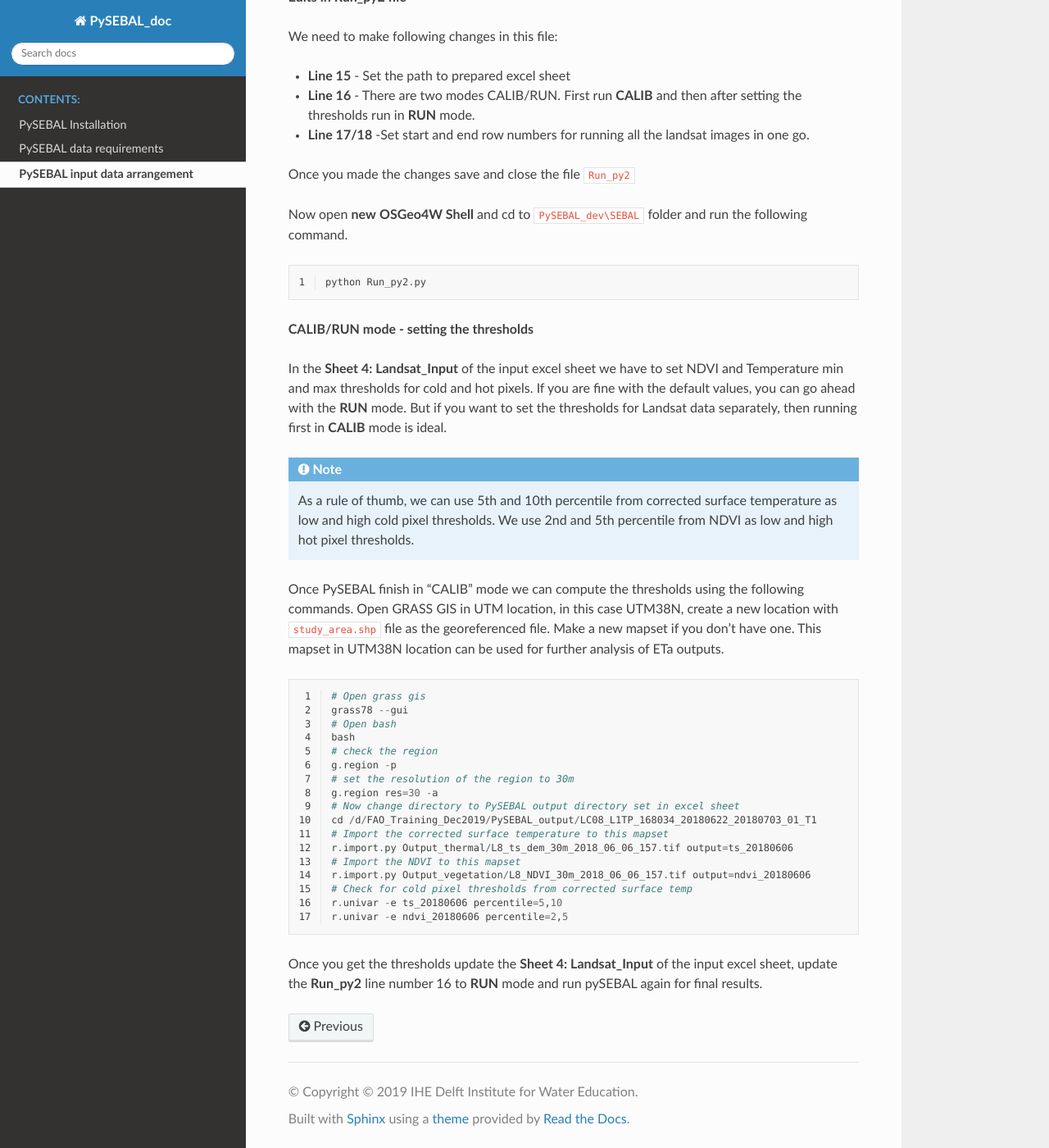
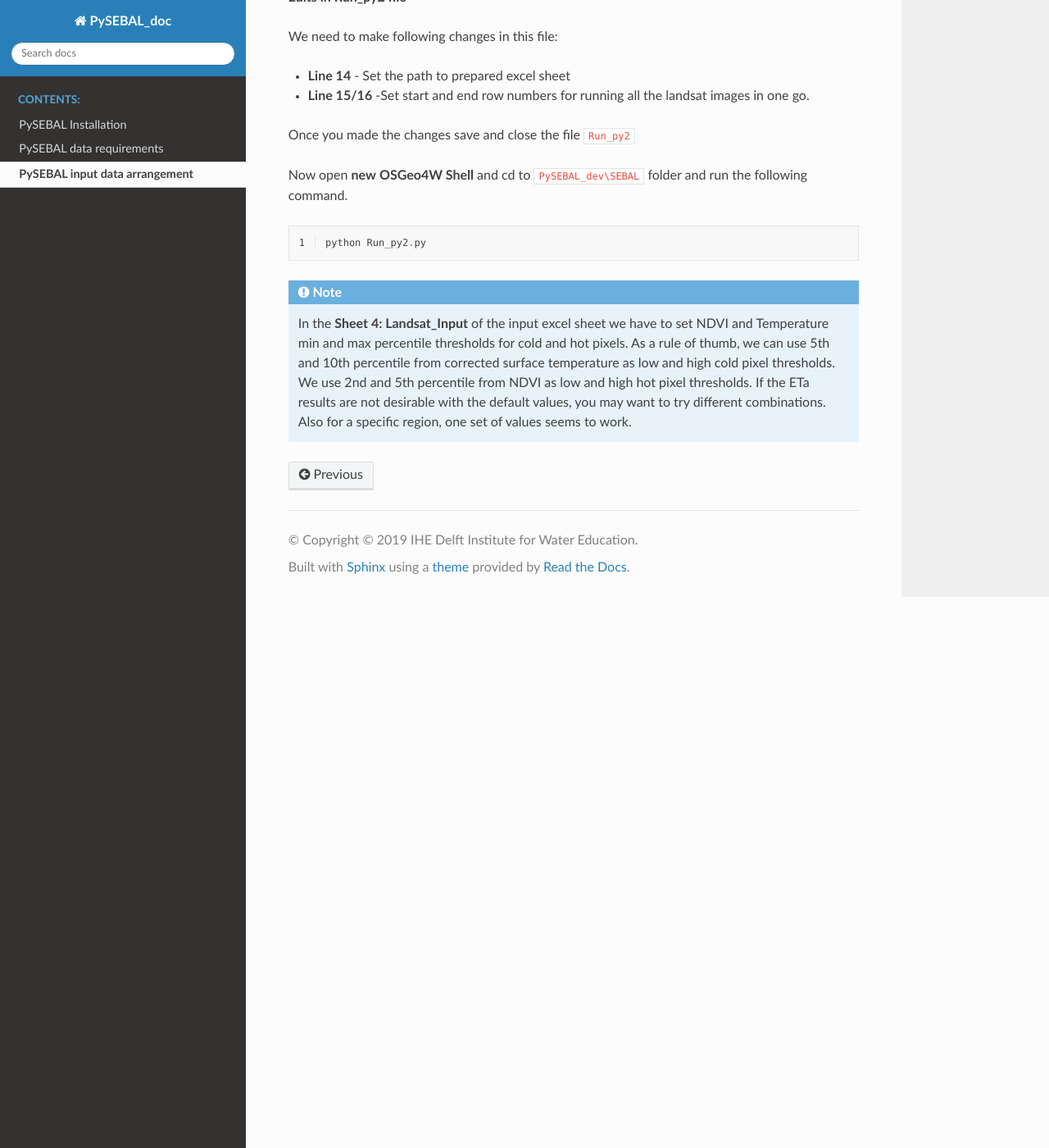
Before and after one commit to spareeth/PySEBAL_doc, a Sphinx documentation site: the page built from docs/source/run.rst, in a window 1280 px wide and 1400 px high, scrolled down 1958 px. Shown: the whole window at 82% size. Built offline with Sphinx 7.4.7 and the Read the Docs theme 2.0.0, drawn with Linux system fonts in a browser that asks for light colours; some of the changed text lies outside the part shown.

Commit message:
added versions and updated doc for PySEBAL version 3.7.3

```diff
--- a/docs/source/run.rst
+++ b/docs/source/run.rst
@@ -11,8 +11,7 @@
 
    Folder structure of input data
 
-Open the excel sheet provided to you - ``InputEXCEL_v3_3_7_WIN.xlsx``, you can also download it `here <http://scientificpubs.com/misc/InputEXCEL_v3_3_7_WIN.xlsx>`_
-Make necessary changes to the excel sheet as listed below.
+Open the excel sheet provided to you - ``D:\PySEBAL_dev\docs\InputEXCEL_v3_3_7_WIN.xlsx`` and make necessary changes to the excel sheet as listed below.
 
 **Sheet 1: General Input**
 
@@ -46,10 +45,10 @@
 * **Name Landsat Image** - Name of the landsat image bands (for example without ``_B1.TIF``)
 * **Landsat Number** - 4/5/7/8 depending which landsat
 * **Bands Thermal** - 1/2, In case of Landsat 8, it is 2
-* **tscold_min** - Min temperature value to detect cold pixels from DEM corrected surface temperature
-* **tscold_max** - Max temperature value to detect cold pixels from DEM corrected surface temperature
-* **ndvihot_low** - Min NDVI value to pick the hot pixel
-* **ndvihot_high** - Max NDVI value to pick the hot pixel
+* **tscold_min** - Min percentile to compute minimum threshold for cold pixel from temperature layer (Default is 5)
+* **tscold_max** - Max percentile to compute maximum threshold for cold pixel from temperature layer (Default is 10)
+* **ndvihot_low** - Min percentile to compute minimum threshold from NDVI layer (Default is 2)
+* **ndvihot_high** - Max percentile to compute maximum threshold from NDVI layer (Default is 5)
 * **temp_lapse_rate** - Temperature lapse rate for correction of surface temperature
 
 
@@ -68,9 +67,8 @@
 
 We need to make following changes in this file:
 
-* **Line 15** - Set the path to prepared excel sheet
-* **Line 16** - There are two modes CALIB/RUN. First run **CALIB** and then after setting the thresholds run in **RUN** mode.
-* **Line 17/18** -Set start and end row numbers for running all the landsat images in one go.
+* **Line 14** - Set the path to prepared excel sheet
+* **Line 15/16** -Set start and end row numbers for running all the landsat images in one go.
 
 Once you made the changes save and close the file ``Run_py2``
 
@@ -81,36 +79,6 @@
 
    python Run_py2.py
 
-**CALIB/RUN mode - setting the thresholds**
-
-In the **Sheet 4: Landsat_Input** of the input excel sheet we have to set NDVI and Temperature min and max thresholds for cold and hot pixels. If you are fine with the default values, you can go ahead with the **RUN** mode. But if you want to set the thresholds for Landsat data separately, then running first in **CALIB** mode is ideal.
-
 .. note::
 
-   As a rule of thumb, we can use 5th and 10th percentile from corrected surface temperature as low and high cold pixel thresholds. We use 2nd and 5th percentile from NDVI as low and high hot pixel thresholds.
-
-Once PySEBAL finish in "CALIB" mode we can compute the thresholds using the following commands.
-Open GRASS GIS in UTM location, in this case UTM38N, create a new location with ``study_area.shp`` file as the georeferenced file. Make a new mapset if you don't have one. This mapset in UTM38N location can be used for further analysis of ETa outputs.
-
-.. code-block:: python
-   :linenos:
-
-   # Open grass gis
-   grass78 --gui
-   # Open bash
-   bash
-   # check the region
-   g.region -p
-   # set the resolution of the region to 30m
-   g.region res=30 -a
-   # Now change directory to PySEBAL output directory set in excel sheet
-   cd /d/FAO_Training_Dec2019/PySEBAL_output/LC08_L1TP_168034_20180622_20180703_01_T1
-   # Import the corrected surface temperature to this mapset
-   r.import.py Output_thermal/L8_ts_dem_30m_2018_06_06_157.tif output=ts_20180606
-   # Import the NDVI to this mapset
-   r.import.py Output_vegetation/L8_NDVI_30m_2018_06_06_157.tif output=ndvi_20180606
-   # Check for cold pixel thresholds from corrected surface temp
-   r.univar -e ts_20180606 percentile=5,10
-   r.univar -e ndvi_20180606 percentile=2,5
-
-Once you get the thresholds update the **Sheet 4: Landsat_Input** of the input excel sheet, update the **Run_py2** line number 16 to **RUN** mode and run pySEBAL again for final results.
+   In the **Sheet 4: Landsat_Input** of the input excel sheet we have to set NDVI and Temperature min and max percentile thresholds for cold and hot pixels. As a rule of thumb, we can use 5th and 10th percentile from corrected surface temperature as low and high cold pixel thresholds. We use 2nd and 5th percentile from NDVI as low and high hot pixel thresholds. If the ETa results are not desirable with the default values, you may want to try different combinations. Also for a specific region, one set of values seems to work.
```
Also changed, not shown: docs/source/installation.rst (+5 -5 lines), docs/source/img/git2.png, docs/source/img/git3.png (added), docs/source/img/pysebal_folderstr1.png (added), 11 other files.
